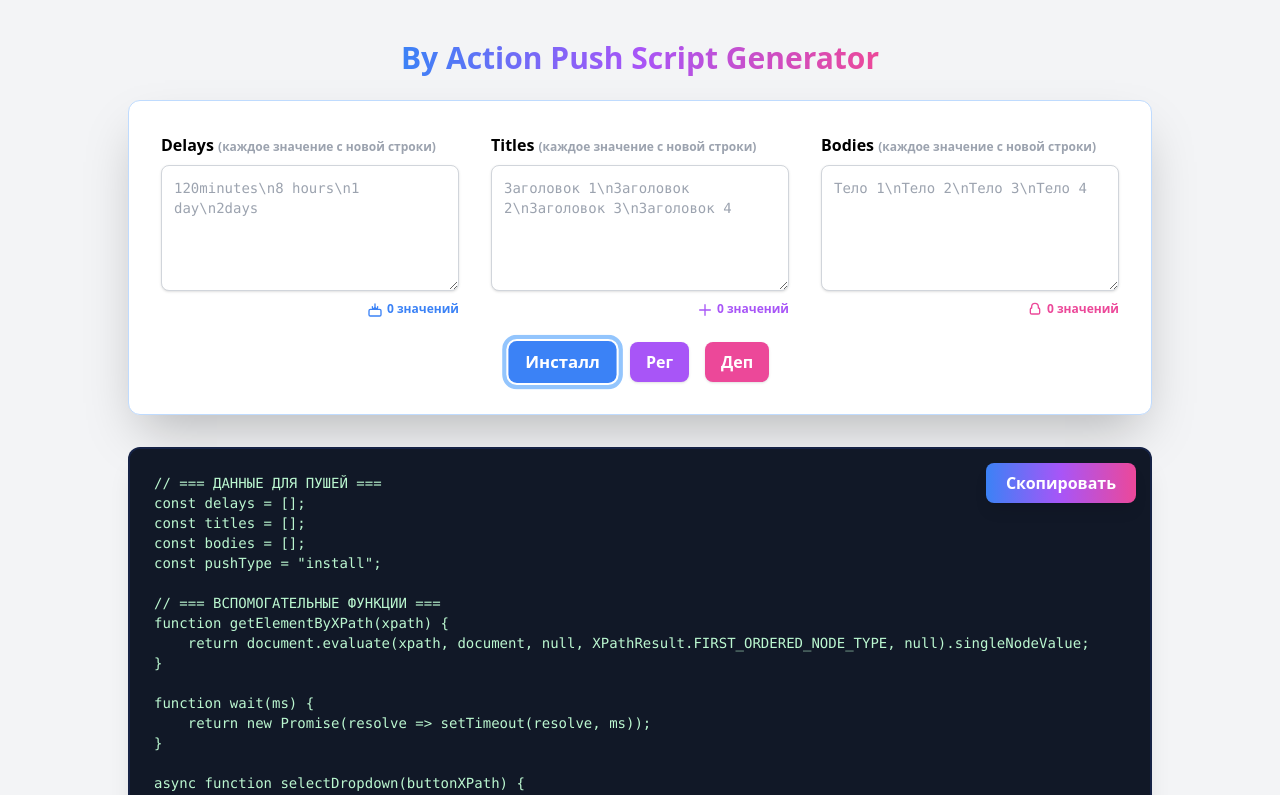
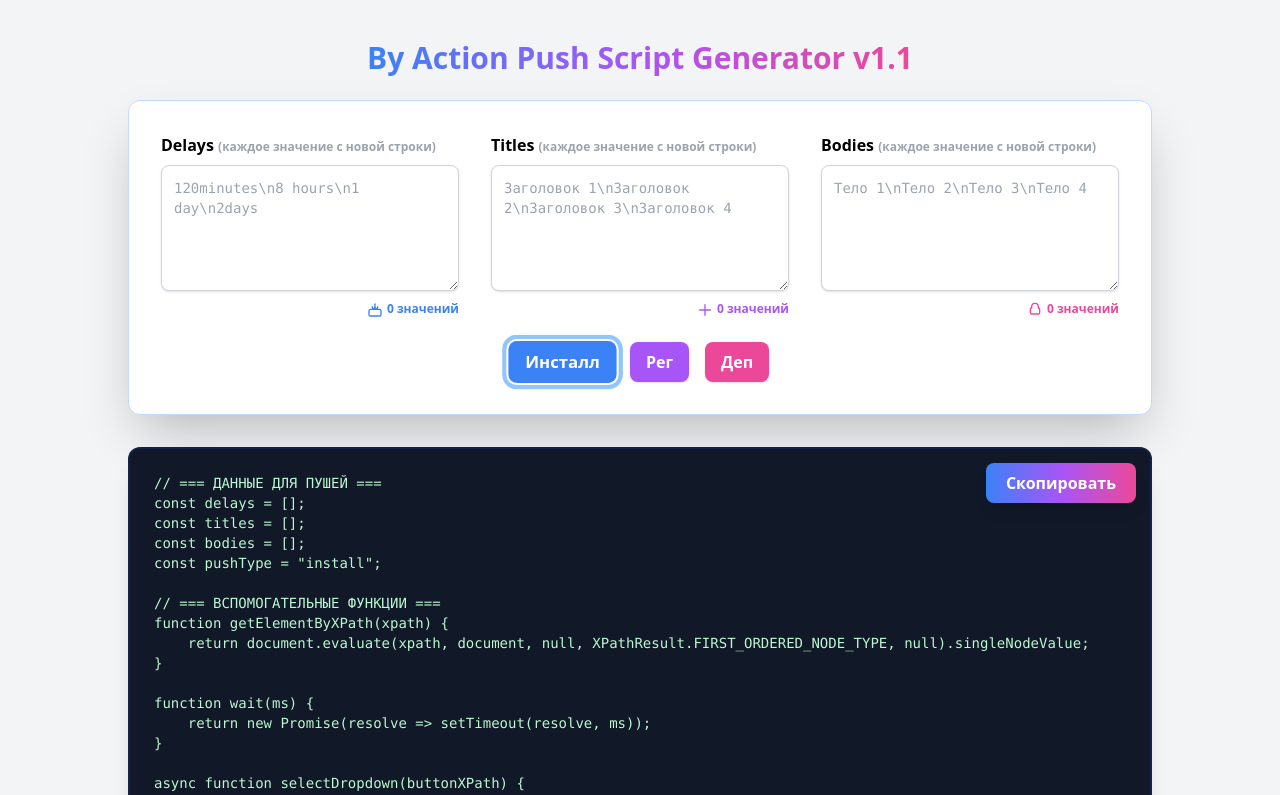
Before and after one commit to Fjornir/by-action-pwa-partners-push, a plain HTML site: page index.html in a window 1280 px wide. Shown: the top 795 px of the page. Drawn offline with nearby package versions, Linux system fonts and the light colour scheme.

Commit message:
name fix

```diff
--- a/index.html
+++ b/index.html
@@ -6,7 +6,7 @@
     <script src="https://cdn.tailwindcss.com"></script>
 </head>
 <body class="bg-gray-100 min-h-screen flex flex-col items-center py-10">
-    <h1 class="text-3xl font-bold mb-6 bg-gradient-to-r from-blue-500 via-purple-500 to-pink-500 text-transparent bg-clip-text animate-fade-in">By Action Push Script Generator</h1>
+    <h1 class="text-3xl font-bold mb-6 bg-gradient-to-r from-blue-500 via-purple-500 to-pink-500 text-transparent bg-clip-text animate-fade-in">By Action Push Script Generator v1.1</h1>
     <div class="bg-white rounded-xl shadow-2xl border border-blue-200 p-8 w-full max-w-5xl mb-8 transition-all duration-300 hover:shadow-blue-200">
         <form id="pushForm" autocomplete="off">
             <div class="flex flex-col md:flex-row gap-8">
```
